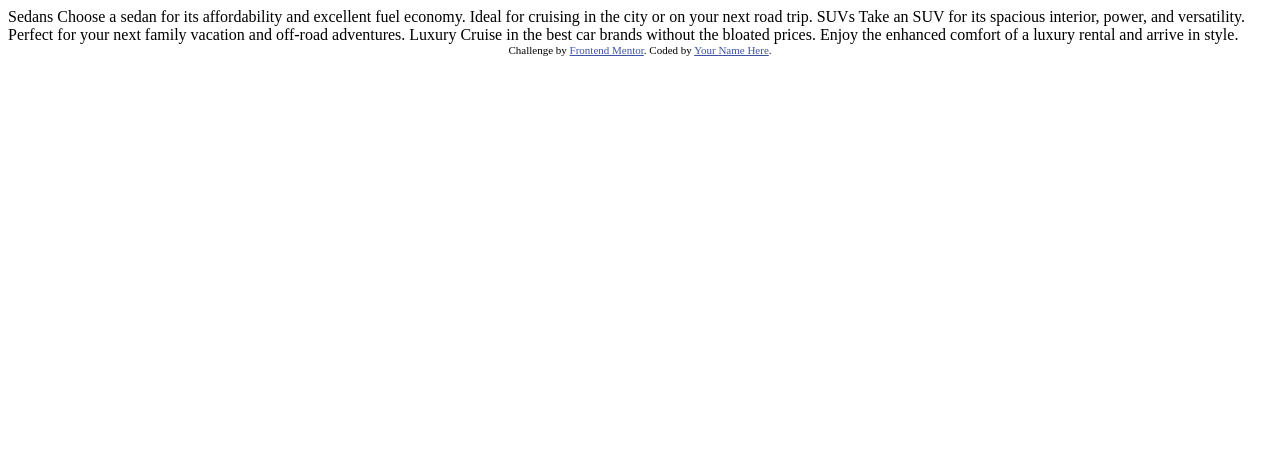
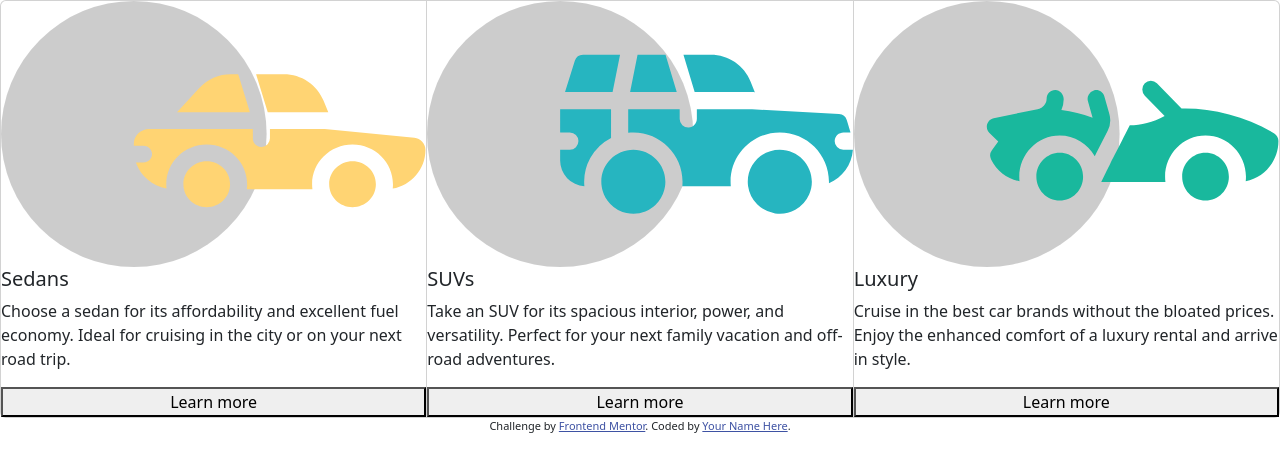
Before and after one commit to shoproizoshlo/3-column-preview-card-component-main, a plain HTML site: page index.html in a window 1280 px wide. Drawn offline with nearby package versions, Linux system fonts and the light colour scheme.

Commit message:
created structure

```diff
--- /dev/null
+++ b/css/styles.css
@@ -0,0 +1,38 @@
+/*
+
+## Colors
+
+### Primary
+
+Bright orange: hsl(31, 77%, 52%)
+Dark cyan: hsl(184, 100%, 22%)
+Very dark cyan: hsl(179, 100%, 13%)
+
+### Neutral
+
+Transparent white (paragraphs): hsla(0, 0%, 100%, 0.75)
+Very light gray (background, headings, buttons): hsl(0, 0%, 95%)
+
+## Typography
+
+### Body Copy
+
+- Font size: 15px
+
+### Font
+
+- Family: [Lexend Deca](https://fonts.google.com/specimen/Lexend+Deca)
+- Weights: 400
+
+- Family: [Big Shoulders Display](https://fonts.google.com/specimen/Big+Shoulders+Display)
+- Weights: 700
+ */
+
+/* footer */
+.attribution {
+  font-size: 11px;
+  text-align: center;
+}
+.attribution a {
+  color: hsl(228, 45%, 44%);
+}
--- a/index.html
+++ b/index.html
@@ -1,36 +1,85 @@
 <!DOCTYPE html>
 <html lang="en">
   <head>
-  <meta charset="UTF-8">
-  <meta name="viewport" content="width=device-width, initial-scale=1.0"> <!-- displays site properly based on user's device -->
-
-  <link rel="icon" type="image/png" sizes="32x32" href="./images/favicon-32x32.png">
-
+    <meta charset="UTF-8" />
+    <meta name="viewport" content="width=device-width, initial-scale=1.0" />
+    <link
+      href="https://cdn.jsdelivr.net/npm/bootstrap@5.3.1/dist/css/bootstrap.min.css"
+      rel="stylesheet"
+      integrity="sha384-4bw+/aepP/YC94hEpVNVgiZdgIC5+VKNBQNGCHeKRQN+PtmoHDEXuppvnDJzQIu9"
+      crossorigin="anonymous"
+    />
+    <link rel="preconnect" href="https://fonts.googleapis.com" />
+    <link rel="preconnect" href="https://fonts.gstatic.com" crossorigin />
+    <link
+      href="https://fonts.googleapis.com/css2?family=Big+Shoulders+Display:wght@700&family=Lexend+Deca&display=swap"
+      rel="stylesheet"
+    />
+    <link
+      rel="icon"
+      type="image/png"
+      sizes="32x32"
+      href="./images/favicon-32x32.png"
+    />
+    <link rel="stylesheet" href="./css/styles.css" />
     <title>Frontend Mentor | 3-column preview card component</title>
-
-  <!-- Feel free to remove these styles or customise in your own stylesheet 👍 -->
-  <style>
-    .attribution { font-size: 11px; text-align: center; }
-    .attribution a { color: hsl(228, 45%, 44%); }
-  </style>
   </head>
   <body>
-
-  Sedans
-  Choose a sedan for its affordability and excellent fuel economy. Ideal for cruising in the city
-  or on your next road trip.
-
-  SUVs
-  Take an SUV for its spacious interior, power, and versatility. Perfect for your next family vacation
-  and off-road adventures.
-
-  Luxury
-  Cruise in the best car brands without the bloated prices. Enjoy the enhanced comfort of a luxury
-  rental and arrive in style.
-
+    <main>
+      <div class="card-group">
+        <div class="card card-sedan">
+          <img
+            src="./images/icon-sedans.svg"
+            class="card-icon"
+            alt="image auto"
+          />
+          <h5 class="card-title">Sedans</h5>
+          <p class="card-text">
+            Choose a sedan for its affordability and excellent fuel economy.
+            Ideal for cruising in the city or on your next road trip.
+          </p>
+          <button class="learn-more">Learn more</button>
+        </div>
+        <div class="card card-suvs">
+          <img
+            src="./images/icon-suvs.svg"
+            class="card-icon"
+            alt="image auto"
+          />
+          <h5 class="card-title">SUVs</h5>
+          <p class="card-text">
+            Take an SUV for its spacious interior, power, and versatility.
+            Perfect for your next family vacation and off-road adventures.
+          </p>
+          <button class="learn-more">Learn more</button>
+        </div>
+        <div class="card card-luxury">
+          <img
+            src="./images/icon-luxury.svg"
+            class="card-icon"
+            alt="image auto"
+          />
+          <h5 class="card-title">Luxury</h5>
+          <p class="card-text">
+            Cruise in the best car brands without the bloated prices. Enjoy the
+            enhanced comfort of a luxury rental and arrive in style.
+          </p>
+          <button class="learn-more">Learn more</button>
+        </div>
+      </div>
+    </main>
+    <footer>
       <div class="attribution">
-    Challenge by <a href="https://www.frontendmentor.io?ref=challenge" target="_blank">Frontend Mentor</a>.
-    Coded by <a href="#">Your Name Here</a>.
+        Challenge by
+        <a href="https://www.frontendmentor.io?ref=challenge" target="_blank"
+          >Frontend Mentor</a
+        >. Coded by <a href="#">Your Name Here</a>.
       </div>
+    </footer>
+    <script
+      src="https://cdn.jsdelivr.net/npm/bootstrap@5.3.1/dist/js/bootstrap.bundle.min.js"
+      integrity="sha384-HwwvtgBNo3bZJJLYd8oVXjrBZt8cqVSpeBNS5n7C8IVInixGAoxmnlMuBnhbgrkm"
+      crossorigin="anonymous"
+    ></script>
   </body>
 </html>
```
Lines whose indentation alone changed are shown as unchanged.
